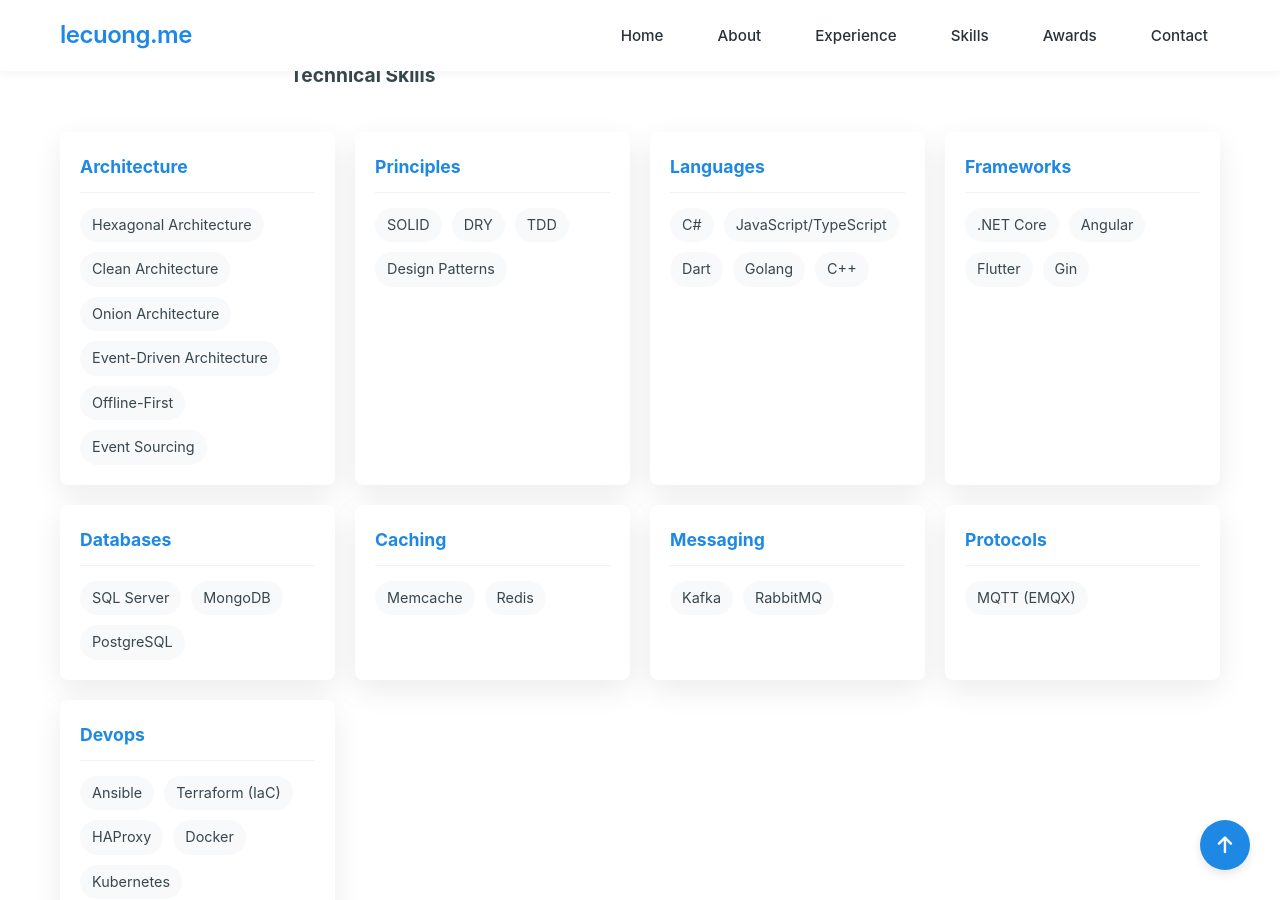
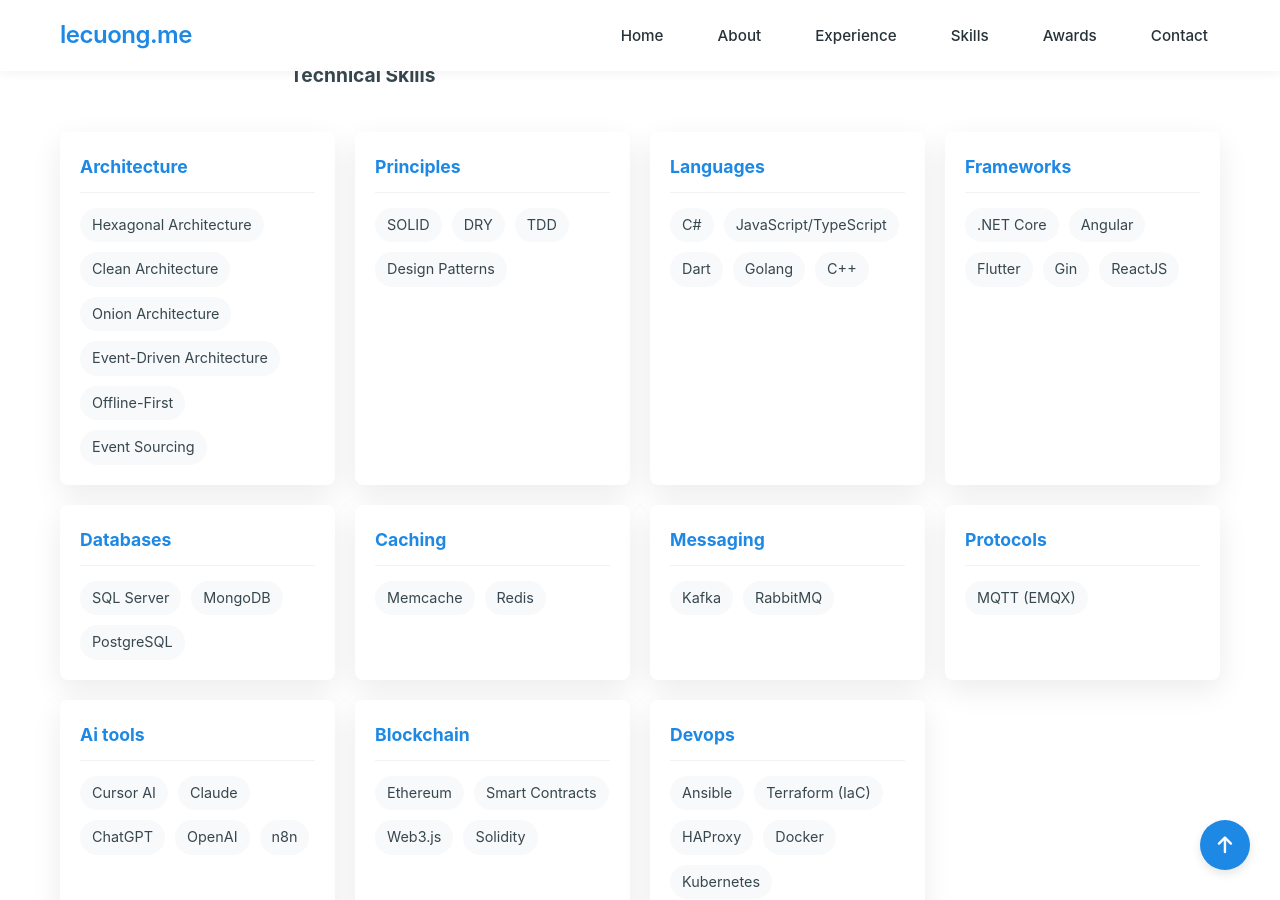
Before and after one commit to cuongtl1992/my-cv, a Jekyll site: the page built from index.md, in a window 1280 px wide and 900 px high, scrolled down 4447 px. Built offline with Jekyll 4.4.1, drawn with Linux system fonts in a browser that asks for light colours.

Commit message:
Add new skills and AI tools to skills.yml; integrate Google Analytics in default layout

```diff
--- a/_data/skills.yml
+++ b/_data/skills.yml
@@ -35,6 +35,7 @@
     - Angular
     - Flutter
     - Gin
+    - ReactJS
 
   databases:
     - SQL Server
@@ -52,6 +53,19 @@
   protocols:
     - MQTT (EMQX)
 
+  ai tools:
+    - Cursor AI
+    - Claude
+    - ChatGPT
+    - OpenAI
+    - n8n
+
+  blockchain:
+    - Ethereum
+    - Smart Contracts
+    - Web3.js
+    - Solidity
+
   devops:
     - Ansible
     - Terraform (IaC)
--- a/_layouts/default.html
+++ b/_layouts/default.html
@@ -1,5 +1,6 @@
 <!DOCTYPE html>
 <html lang="en">
+
 <head>
     <meta charset="UTF-8">
     <meta name="viewport" content="width=device-width, initial-scale=1.0">
@@ -7,8 +8,18 @@
     <link rel="stylesheet" href="https://cdnjs.cloudflare.com/ajax/libs/font-awesome/6.4.0/css/all.min.css">
     <link rel="stylesheet" href="{{ '/assets/css/main.css' | relative_url }}">
     <link rel="stylesheet" href="https://fonts.googleapis.com/css2?family=JetBrains+Mono:wght@400;700&display=swap">
+    <!-- Google tag (gtag.js) -->
+    <script async src="https://www.googletagmanager.com/gtag/js?id=G-ET7LDGTH3Z"></script>
+    <script>
+        window.dataLayer = window.dataLayer || [];
+        function gtag() { dataLayer.push(arguments); }
+        gtag('js', new Date());
+
+        gtag('config', 'G-ET7LDGTH3Z');
+    </script>
     {% seo %}
 </head>
+
 <body>
     {% include header.html %}
 
@@ -24,4 +35,5 @@
 
     <script src="{{ '/assets/js/main.js' | relative_url }}"></script>
 </body>
+
 </html>
```
